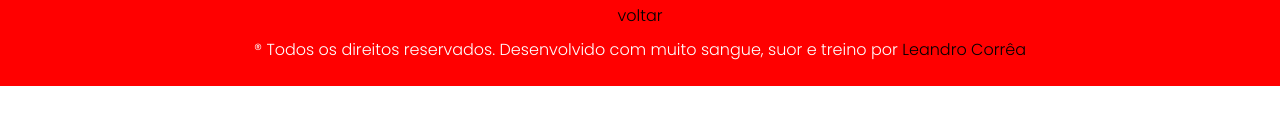
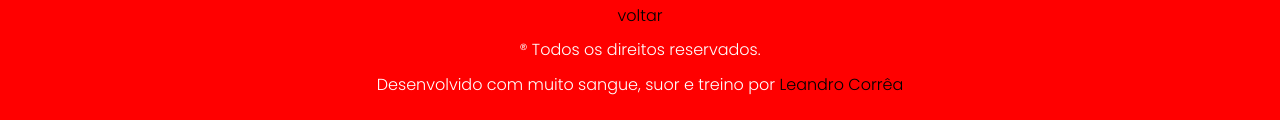
Before and after one commit to LeandroSCorrea/site-gb-gc, a plain HTML site: page index.html in a window 1280 px wide. Shown: the part 2252-2372 px from the top of the page. Before the commit the page ends 2338 px from the top, so only its background shows below. Drawn offline with Linux system fonts and the light colour scheme.

Commit message:
Update index.html

```diff
--- a/index.html
+++ b/index.html
@@ -115,7 +115,8 @@
     </section>
     <footer>
         <a href="#topo">voltar</a>
-        <p>&reg; Todos os direitos reservados. Desenvolvido com muito sangue, suor e treino por <a href="https://curriculum-scleandro.netlify.app/" target="_blank">Leandro Corrêa</a></p>
+        <p>&reg; Todos os direitos reservados.</p>
+        <p>Desenvolvido com muito sangue, suor e treino por <a href="https://www.linkedin.com/in/leandro-corr%C3%AAa/" target="_blank">Leandro Corrêa</a></p>
     </footer>
 </body>
 </html>
```
